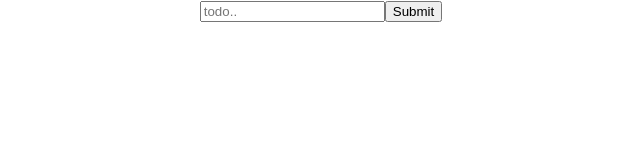
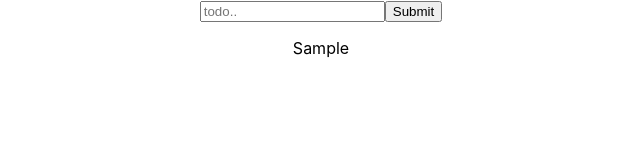
Before and after one commit to saimaar/React-ToDo-List, a React (Create React App) app: page / in a window 1280 px wide. Both pictures are taken after typing "Sample" into the empty fields and a click on the button "Submit". Shown: the top 160 px of the page, without its empty margins (319-959 px from the left). Built offline with nearby package versions, Linux system fonts and the light colour scheme.

Commit message:
added todos done

```diff
--- a/src/App.js
+++ b/src/App.js
@@ -21,10 +21,12 @@ class App extends Component{
   }
 
   render(){
-    console.log(this.state.todos);
+    // console.log(this.state.todos);
+    let displayTodos = this.state.todos.map(todo=> <p>{todo.text}</p>)
   return (
     <div className="App">
-    <TodoForm addTodo={this.addTodo}/>
+      <TodoForm addTodo={this.addTodo}/>
+      {displayTodos}
     </div>
   );
   }
--- a/src/Components/TodoForm.js
+++ b/src/Components/TodoForm.js
@@ -13,6 +13,8 @@ class  TodoForm extends Component {
         })
      }
 
+     // in the handle submit we are adding new todo, which would mean it is not
+     //completed so we set it to false;`
      handleSubmit=(e)=>{
         e.preventDefault()// adding this so that it does not refresh
         this.props.addTodo({
@@ -28,6 +30,7 @@ class  TodoForm extends Component {
 
     render() {
         // console.log(this.props);
+        // handle submit on form will allow us to use the enter key to add new todo
         return (
             <div>
               <form onSubmit={this.handleSubmit}>
```
Also changed, not shown: 1 other file (tests, documents, lock files or other folders).
